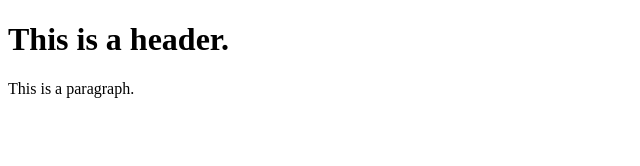
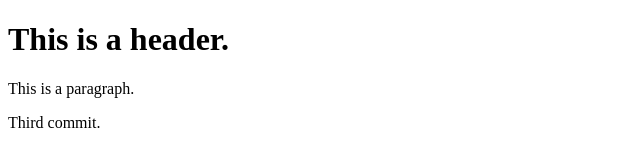
Before and after one commit to TiffyCodes/git-test, a plain HTML site: page index.html in a window 1280 px wide. Shown: the whole page, without its empty margins (0-640 px from the left). Drawn offline with Linux system fonts and the light colour scheme.

Commit message:
Third commit

```diff
--- a/index.html
+++ b/index.html
@@ -3,6 +3,7 @@
     <body>
         <h1> This is a header.</h1>
         <p> This is a paragraph.</p>
+        <p> Third commit.</p>
     </body>
 
 </html>
```
